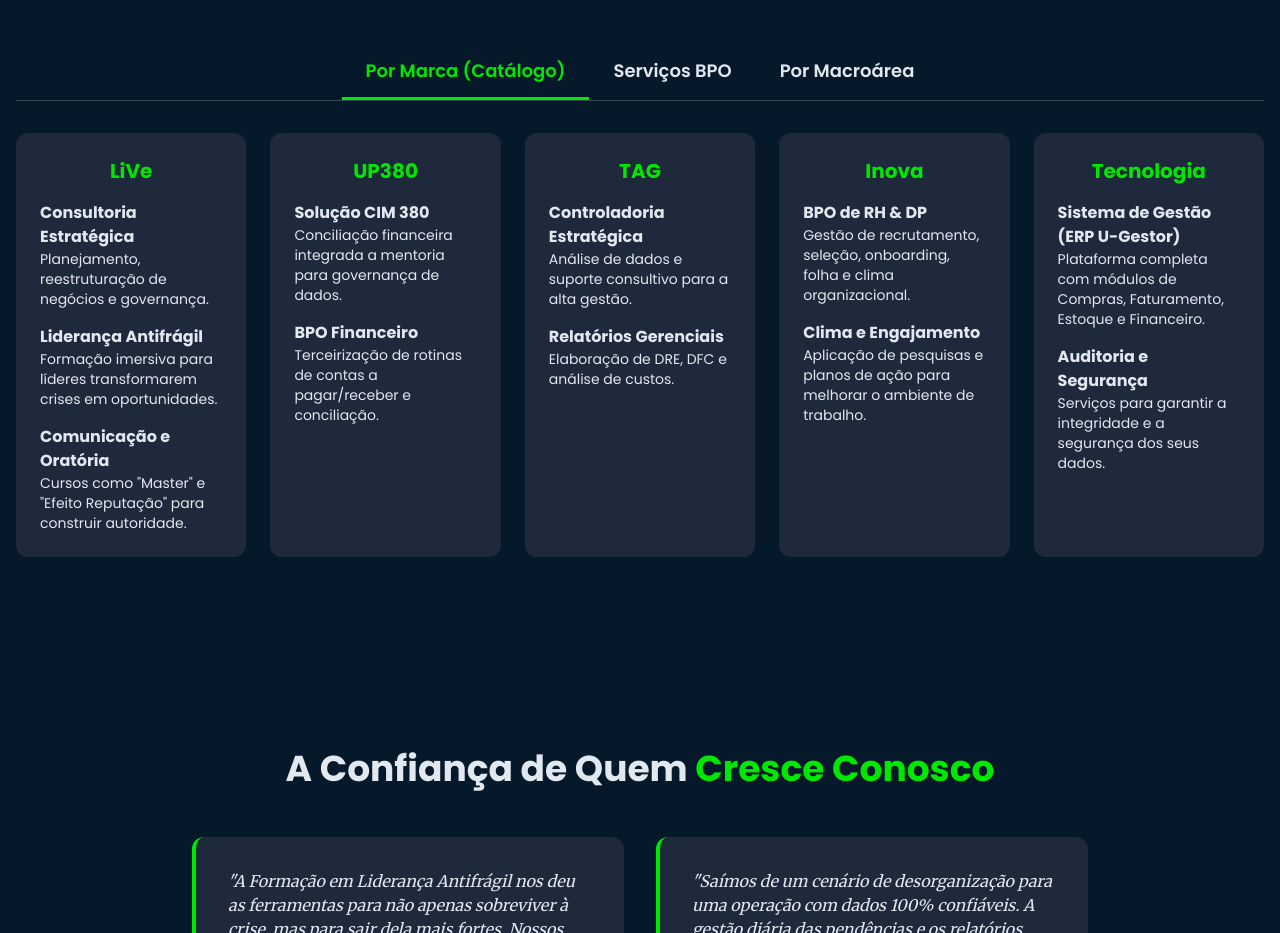
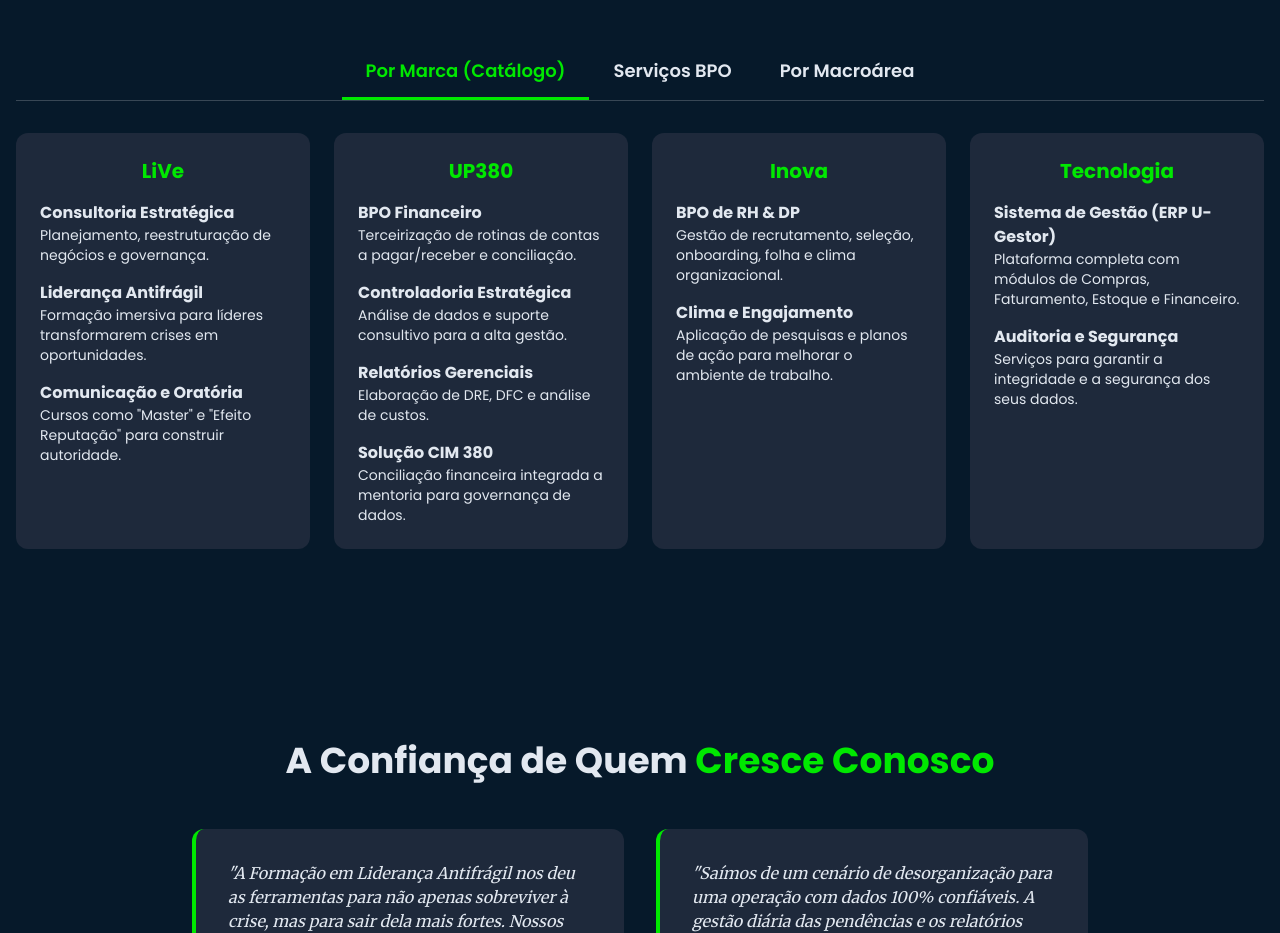
Before and after one commit to Clebito2/Formup360, a plain HTML site: page index.html in a window 1280 px wide. Shown: the part 1466-2399 px from the top of the page. Drawn offline with nearby package versions, Linux system fonts and the light colour scheme.

Commit message:
Update index.html
retirar TAG

```diff
--- a/index.html
+++ b/index.html
@@ -158,7 +158,7 @@
                     <div>
                         <!-- Aba Catálogo por Marca -->
                         <div id="panel-marcas" class="tab-panel active">
-                             <div class="grid grid-cols-1 md:grid-cols-2 lg:grid-cols-5 gap-6">
+                             <div class="grid grid-cols-1 md:grid-cols-2 lg:grid-cols-4 gap-6">
                                 <!-- Coluna LiVe -->
                                 <div class="bg-cinza-azulado p-6 rounded-xl">
                                     <h4 class="text-xl font-bold text-center mb-4 text-verde-vibrante">LiVe</h4>
@@ -172,16 +172,10 @@
                                 <div class="bg-cinza-azulado p-6 rounded-xl">
                                     <h4 class="text-xl font-bold text-center mb-4 text-verde-vibrante">UP380</h4>
                                     <div class="space-y-4">
+                                        <div><h5 class="font-bold">BPO Financeiro</h5><p class="text-sm text-texto-claro/80">Terceirização de rotinas de contas a pagar/receber e conciliação.</p></div>
+                                        <div><h5 class="font-bold">Controladoria Estratégica</h5><p class="text-sm text-texto-claro/80">Análise de dados e suporte consultivo para a alta gestão.</p></div>
+                                        <div><h5 class="font-bold">Relatórios Gerenciais</h5><p class="text-sm text-texto-claro/80">Elaboração de DRE, DFC e análise de custos.</p></div>
                                         <div><h5 class="font-bold">Solução CIM 380</h5><p class="text-sm text-texto-claro/80">Conciliação financeira integrada a mentoria para governança de dados.</p></div>
-                                        <div><h5 class="font-bold">BPO Financeiro</h5><p class="text-sm text-texto-claro/80">Terceirização de rotinas de contas a pagar/receber e conciliação.</p></div>
-                                    </div>
-                                </div>
-                                 <!-- Coluna TAG -->
-                                <div class="bg-cinza-azulado p-6 rounded-xl">
-                                    <h4 class="text-xl font-bold text-center mb-4 text-verde-vibrante">TAG</h4>
-                                    <div class="space-y-4">
-                                         <div><h5 class="font-bold">Controladoria Estratégica</h5><p class="text-sm text-texto-claro/80">Análise de dados e suporte consultivo para a alta gestão.</p></div>
-                                         <div><h5 class="font-bold">Relatórios Gerenciais</h5><p class="text-sm text-texto-claro/80">Elaboração de DRE, DFC e análise de custos.</p></div>
                                     </div>
                                 </div>
                                 <!-- Coluna Inova -->
```
